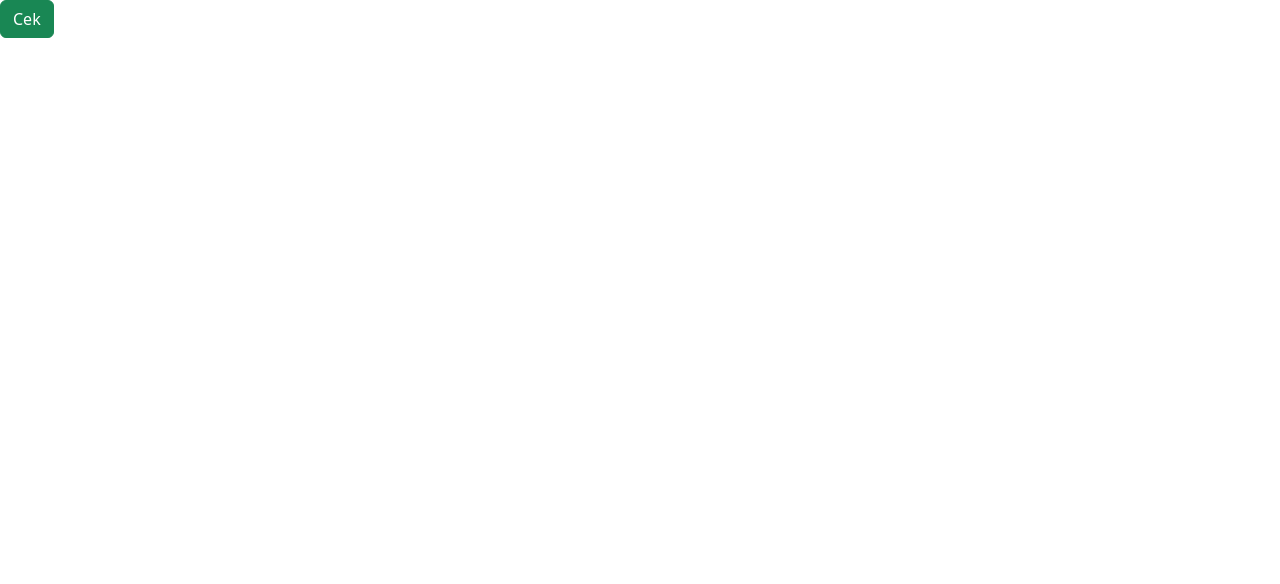
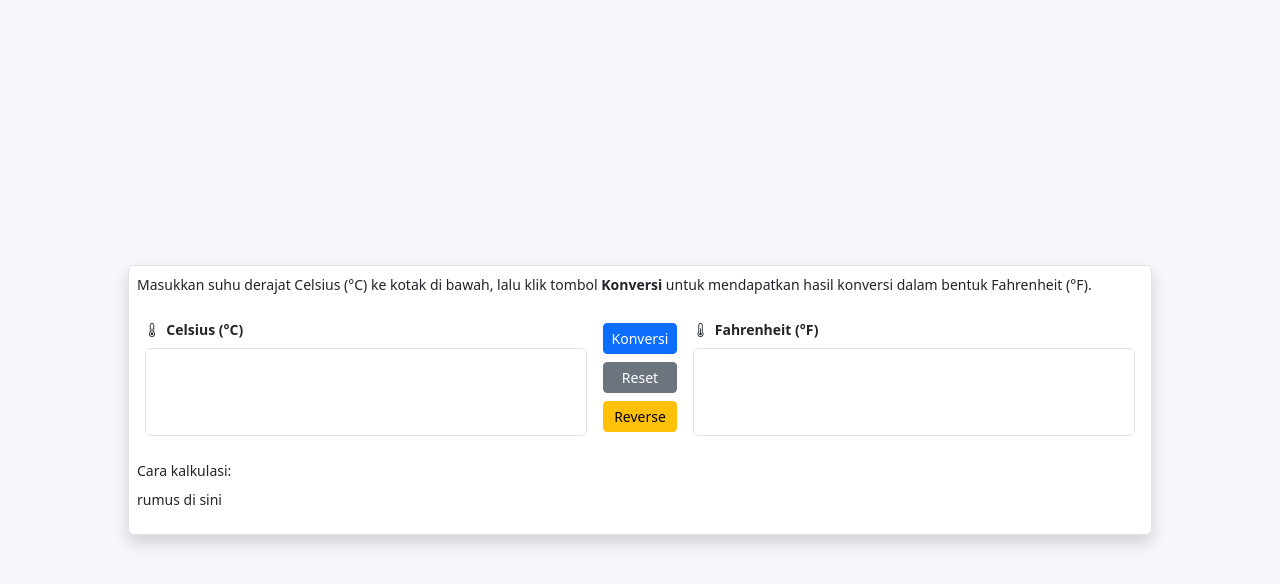
Before and after one commit to revou-fundamental-course/19-may-25-shoya54, a plain HTML site: page index.html in a window 1280 px wide. Drawn offline with nearby package versions, Linux system fonts and the light colour scheme.

Commit message:
update 2025-05-24T18.41

```diff
--- a/CSS/style.css
+++ b/CSS/style.css
@@ -1,3 +1,20 @@
+html,
 body {
   height: 100%;
 }
+
+body {
+  background-color: #f5f7fd;
+  font-size: 14px;
+}
+
+main {
+  background-color: #fff;
+  width: 80% !important;
+}
+
+input.suhu {
+  height: 75% !important;
+  font-size: 3rem;
+  font-weight: 600 !important;
+}
--- a/JS/script.js
+++ b/JS/script.js
@@ -0,0 +1,23 @@
+function doKonversi() {
+
+}
+
+function doReset() {
+  $('form#konversi').trigger('reset');
+  $('#ketKonversi').html('Celsius (&deg;C)');
+  $('#ketHasil').html('Fahrenheit (&deg;F)');
+  $('#inputKonversi').data('degree', 'C');
+  $('#inputKonversi').siblings('label').children('span').html('Celsius (&deg;C)');
+  $('#hasilKonversi').siblings('label').children('span').html('Fahrenheit (&deg;F)');
+}
+
+function doReverse() {
+  let ketKonv = $('#ketKonversi').html();
+  let ketRslt = $('#ketHasil').html();
+  $('#ketKonversi').html(ketRslt);
+  $('#ketHasil').html(ketKonv);
+  $('#inputKonversi').data('degree', $('#inputKonversi').data('degree') === 'C' ? 'F' : 'C');
+  $('#inputKonversi').siblings('label').children('span').html(ketRslt);
+  $('#hasilKonversi').siblings('label').children('span').html(ketKonv);
+  $('#inputKonversi').val($('#hasilKonversi').val());
+}
--- a/index.html
+++ b/index.html
@@ -3,11 +3,56 @@
 
 <head>
   <link rel="stylesheet" href="https://cdn.jsdelivr.net/npm/bootstrap@5.3.3/dist/css/bootstrap.min.css" />
-  <script src="https://cdn.jsdelivr.net/npm/bootstrap@5.3.3/dist/js/bootstrap.bundle.min.js"></script>
+  <link rel="stylesheet" href="https://cdn.jsdelivr.net/npm/bootstrap-icons@1.11.1/font/bootstrap-icons.css" />
+  <link rel="stylesheet" href="CSS\style.css">
 </head>
 
 <body>
-  <button class="btn btn-success">Cek</button>
+  <div class="h-100 d-flex align-items-center justify-content-center">
+    <main class="p-2 m-2 border border-1 shadow rounded-2">
+      <section class="mb-3">
+        <p>Masukkan suhu derajat <span id="ketKonversi">Celsius (&deg;C)</span> ke kotak di bawah, lalu klik tombol
+          <strong>Konversi</strong> untuk mendapatkan hasil konversi dalam bentuk <span id="ketHasil">Fahrenheit
+            (&deg;F)</span>.
+        </p>
+      </section>
+      <section class="mb-3">
+        <form class="d-flex" id="konversi">
+          <div class="p-2 w-100">
+            <label for="inputKonversi" class="form-label fw-bold">
+              <i class="bi bi-thermometer-half">&nbsp;</i>
+              <span>Celsius (&deg;C)</span>
+            </label>
+            <input type="text" class="form-control suhu" id="inputKonversi" data-degree="C">
+          </div>
+          <div class="p-2 flex-shrink-1">
+            <div class="d-flex flex-column">
+              <button type="button" class="btn btn-sm btn-primary my-1" onclick="doKonversi()">Konversi</button>
+              <button type="button" class="btn btn-sm btn-secondary my-1" onclick="doReset(this)">Reset</button>
+              <button type="button" class="btn btn-sm btn-warning my-1" onclick="doReverse()">Reverse</button>
+            </div>
+          </div>
+          <div class="p-2 w-100">
+            <label for="hasilKonversi" class="form-label fw-bold">
+              <i class="bi bi-thermometer-half">&nbsp;</i>
+              <span>Fahrenheit (&deg;F)</span>
+            </label>
+            <input type="text" class="form-control suhu" id="hasilKonversi" readonly>
+          </div>
+        </form>
+      </section>
+      <section class="mb-3">
+        <label for="perhitungan" class="form-label">Cara kalkulasi:</label>
+        <p>rumus di sini</p>
+      </section>
+
+
+    </main>
+  </div>
+
+  <script src="https://cdn.jsdelivr.net/npm/jquery@3.7.1/dist/jquery.min.js"></script>
+  <script src="https://cdn.jsdelivr.net/npm/bootstrap@5.3.3/dist/js/bootstrap.bundle.min.js"></script>
+  <script src="JS/script.js"></script>
 </body>
 
 </html>
```
